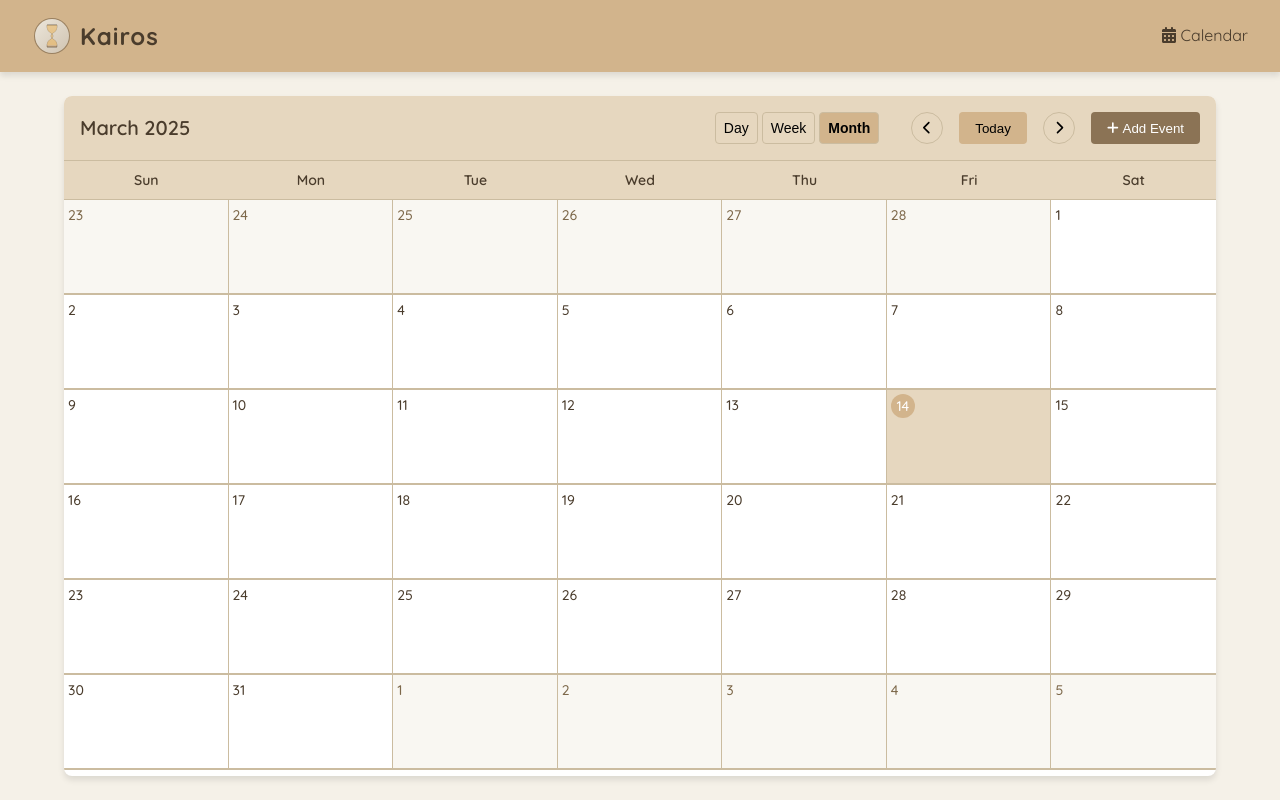
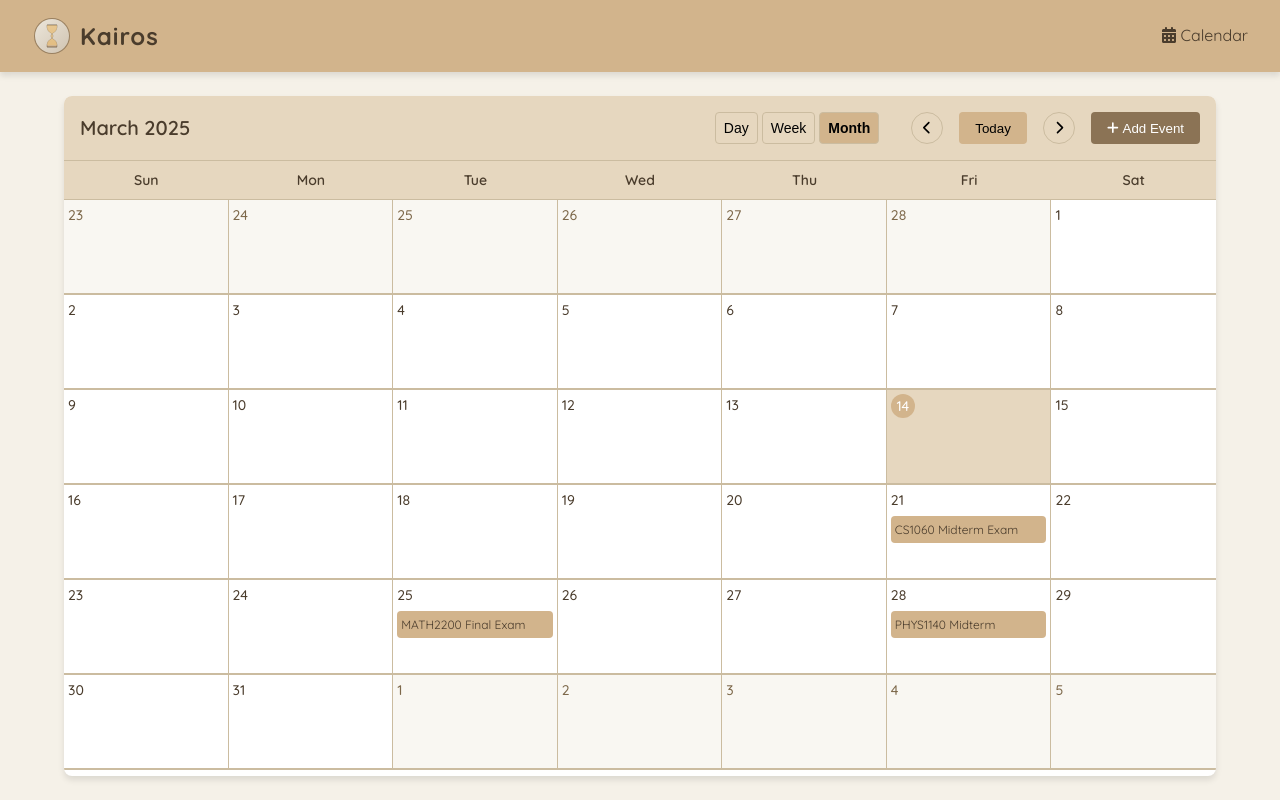
Before and after one commit to kayzeth/kairos-public-project, a React (Create React App) app: page / in a window 1280 px wide. Built offline with nearby package versions, Linux system fonts and the light colour scheme.

Commit message:
Implement Nudger logic for study reminders [KAIR-15]

```diff
--- a/src/components/Calendar.js
+++ b/src/components/Calendar.js
@@ -1,4 +1,4 @@
-import React, { useState } from 'react';
+import React, { useState, useEffect } from 'react';
 import { format, addMonths, subMonths, addWeeks, subWeeks, addDays, subDays, startOfWeek, endOfWeek } from 'date-fns';
 import { FontAwesomeIcon } from '@fortawesome/react-fontawesome';
 import { faChevronLeft, faChevronRight, faPlus } from '@fortawesome/free-solid-svg-icons';
@@ -6,14 +6,65 @@ import MonthView from './MonthView';
 import WeekView from './WeekView';
 import DayView from './DayView';
 import EventModal from './EventModal';
+import NudgeManager from '../utils/NudgeManager';
+
+// Mock exam data for the next two weeks
+const initialExams = [
+  {
+    id: '1',
+    title: 'CS1060 Midterm Exam',
+    description: 'Computer Science Midterm covering Algorithms and Data Structures',
+    start: '2025-03-21T14:00',
+    end: '2025-03-21T16:00',
+    allDay: false,
+    type: 'exam'
+  },
+  {
+    id: '2',
+    title: 'MATH2200 Final Exam',
+    description: 'Linear Algebra Final Examination',
+    start: '2025-03-25T10:00',
+    end: '2025-03-25T12:00',
+    allDay: false,
+    type: 'exam'
+  },
+  {
+    id: '3',
+    title: 'PHYS1140 Midterm',
+    description: 'Physics Midterm Examination - Mechanics and Waves',
+    start: '2025-03-28T15:00',
+    end: '2025-03-28T17:00',
+    allDay: false,
+    type: 'exam'
+  }
+];
 
 const Calendar = () => {
   const [currentDate, setCurrentDate] = useState(new Date());
   const [view, setView] = useState('month'); // 'month', 'week', or 'day'
-  const [events, setEvents] = useState([]);
+  const [events, setEvents] = useState(initialExams);
   const [showModal, setShowModal] = useState(false);
   const [selectedEvent, setSelectedEvent] = useState(null);
   const [selectedDate, setSelectedDate] = useState(new Date());
+  const [nudgeManager] = useState(() => new NudgeManager());
+
+  // Effect to analyze exams whenever events change
+  useEffect(() => {
+    // Test the nudger with different study hour settings
+    nudgeManager.setStudyHours('1', 15); // Set 15 hours for CS1060
+    nudgeManager.setStudyHours('2', 20); // Set 20 hours for MATH2200
+    nudgeManager.setStudyHours('3', 12); // Set 12 hours for PHYS1140
+
+    // Analyze upcoming exams
+    const analysis = nudgeManager.analyzeUpcomingExams(events, currentDate);
+
+    // Log analysis results for testing
+    console.log('Current Exam Analysis:', {
+      totalExams: analysis.length,
+      examsNeedingAttention: analysis.filter(exam => exam.needsAttention).length,
+      detailedAnalysis: analysis
+    });
+  }, [events, currentDate, nudgeManager]);
 
   const nextHandler = () => {
     if (view === 'month') {
--- /dev/null
+++ b/src/utils/NudgeManager.js
@@ -0,0 +1,63 @@
+import { addDays, differenceInDays, parseISO, isWithinInterval } from 'date-fns';
+
+class NudgeManager {
+  constructor() {
+    // Default study hours per exam (can be customized per exam later)
+    this.defaultStudyHours = 10;
+    this.studyPlans = new Map(); // Map of examId -> studyHours
+  }
+
+  // Analyze upcoming exams within the next two weeks
+  analyzeUpcomingExams(events, currentDate = new Date()) {
+    const twoWeeksFromNow = addDays(currentDate, 14);
+
+    // Filter for exam events in the next two weeks
+    const upcomingExams = events.filter(event => {
+      if (event.type !== 'exam') return false;
+
+      const examDate = parseISO(event.start);
+      return isWithinInterval(examDate, {
+        start: currentDate,
+        end: twoWeeksFromNow
+      });
+    });
+
+    // Sort exams by date
+    upcomingExams.sort((a, b) => parseISO(a.start) - parseISO(b.start));
+
+    const analysisResult = upcomingExams.map(exam => {
+      const examDate = parseISO(exam.start);
+      const daysUntilExam = differenceInDays(examDate, currentDate);
+      const studyHours = this.studyPlans.get(exam.id) || this.defaultStudyHours;
+
+      // Calculate recommended daily study hours
+      const recommendedDailyHours = Math.ceil(studyHours / daysUntilExam);
+
+      return {
+        examId: exam.id,
+        examTitle: exam.title,
+        daysUntilExam,
+        totalStudyHours: studyHours,
+        recommendedDailyHours,
+        examDate: exam.start,
+        needsAttention: daysUntilExam <= 7 && studyHours > (daysUntilExam * 2) // Flag if cramming might be needed
+      };
+    });
+
+    console.log('Nudge Analysis Result:', analysisResult);
+    return analysisResult;
+  }
+
+  // Set custom study hours for a specific exam
+  setStudyHours(examId, hours) {
+    this.studyPlans.set(examId, hours);
+    console.log(`Updated study hours for exam ${examId}: ${hours} hours`);
+  }
+
+  // Get study hours for a specific exam
+  getStudyHours(examId) {
+    return this.studyPlans.get(examId) || this.defaultStudyHours;
+  }
+}
+
+export default NudgeManager;
```
